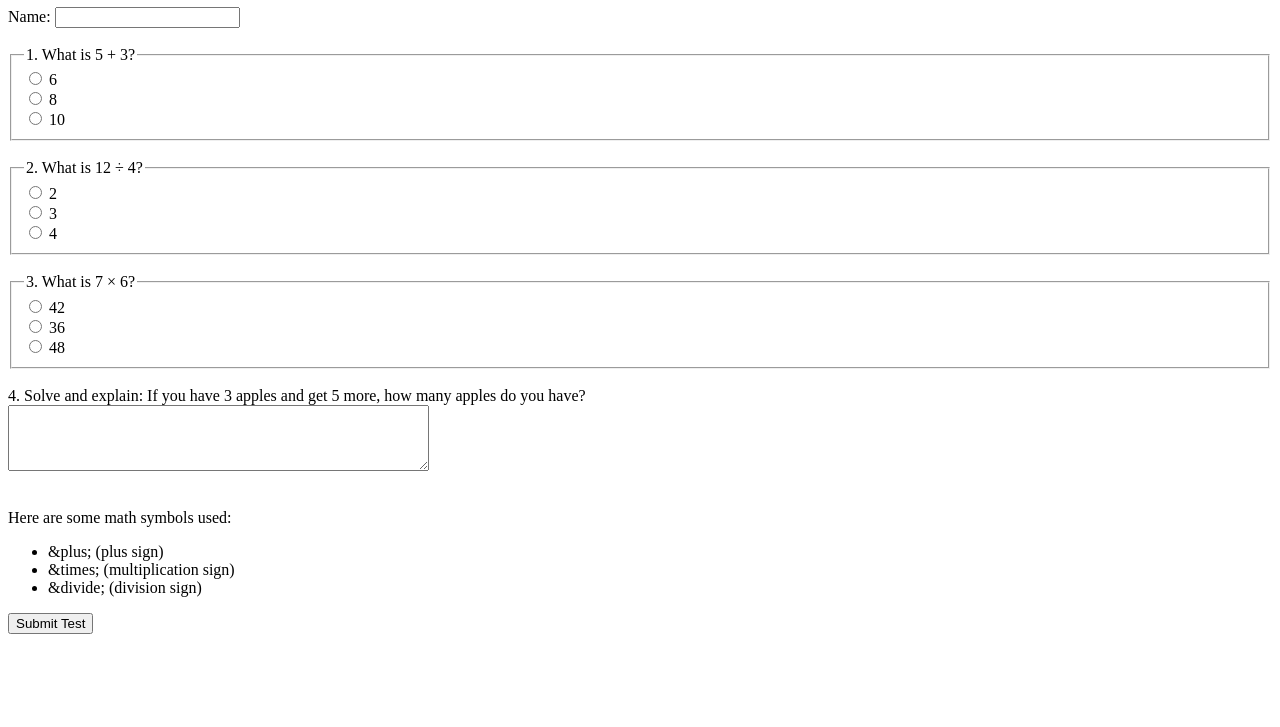
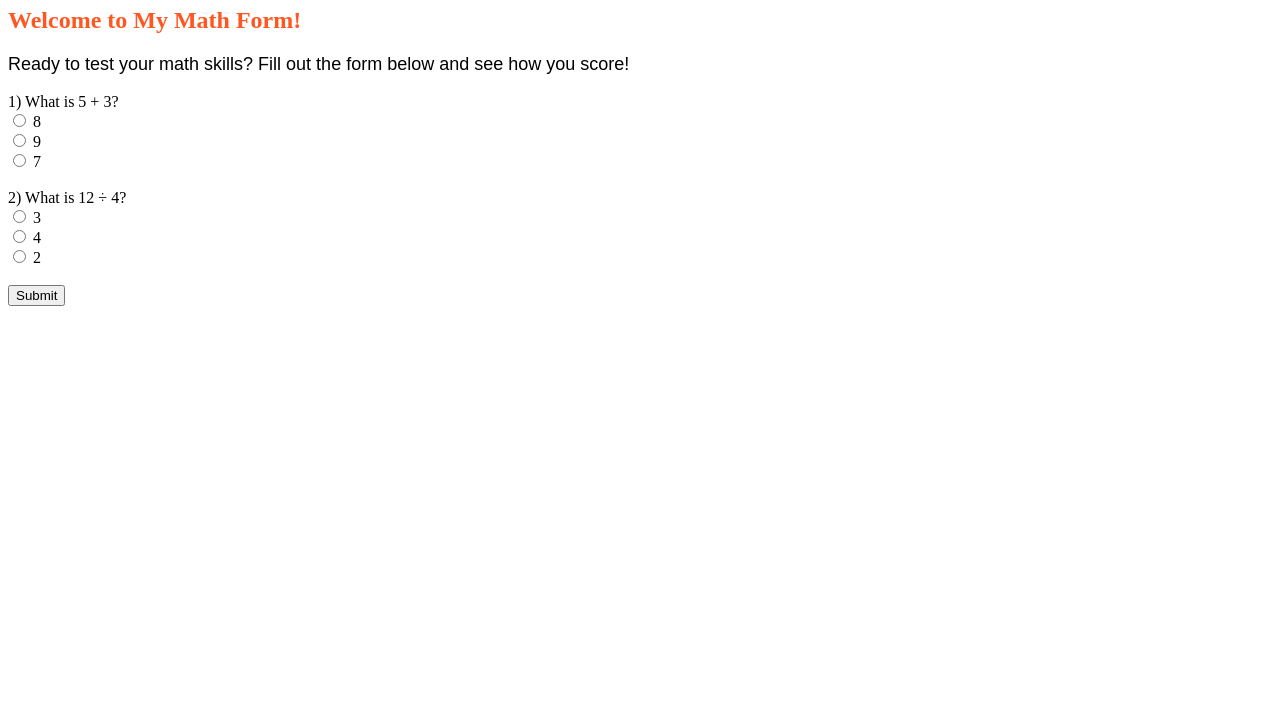
Before and after one commit to Lincoln332/math-form-link, a plain HTML site: page index (1) (1).html in a window 1280 px wide. Shown: the part 73-800 px from the top of the page. Drawn offline with Linux system fonts and the light colour scheme.

Commit message:
Update index (1) (1).html
Add math quiz form to index.html

```diff
--- a/index (1) (1).html
+++ b/index (1) (1).html
@@ -3,66 +3,62 @@
 <head>
   <meta charset="UTF-8" />
   <meta name="viewport" content="width=device-width, initial-scale=1" />
-          <title>Simple Math Test</title>
+  <title>Math Form Link</title>
 </head>
 <body>
+  <h1>Hello, GitHub Pages!</h1>
 
-          <!-- Start of Math Test Form -->
-          <h1>Simple Math Test</h1>
-          <form>
+  <h2 style="color: #FF5722;">Welcome to My Math Form!</h2>
+  <p style="font-size: 18px; font-family: Arial, sans-serif;">
+    Ready to test your math skills? Fill out the form below and see how you score!
+  </p>
 
-            <!-- Name input -->
-            <label for="username">Name:</label>
-            <input type="text" id="username" name="username" /><br /><br />
+  <form id="mathQuiz">
+    <label for="q1">1) What is 5 + 3?</label><br />
+    <input type="radio" id="q1a1" name="q1" value="8" />
+    <label for="q1a1">8</label><br />
+    <input type="radio" id="q1a2" name="q1" value="9" />
+    <label for="q1a2">9</label><br />
+    <input type="radio" id="q1a3" name="q1" value="7" />
+    <label for="q1a3">7</label><br /><br />
 
-            <!-- Multiple choice questions -->
-            <fieldset>
-              <legend>1. What is 5 + 3?</legend>
-              <input type="radio" id="q1a1" name="q1" value="6" />
-              <label for="q1a1">6</label><br />
-              <input type="radio" id="q1a2" name="q1" value="8" />
-              <label for="q1a2">8</label><br />
-              <input type="radio" id="q1a3" name="q1" value="10" />
-              <label for="q1a3">10</label>
-            </fieldset><br />
+    <label for="q2">2) What is 12 ÷ 4?</label><br />
+    <input type="radio" id="q2a1" name="q2" value="3" />
+    <label for="q2a1">3</label><br />
+    <input type="radio" id="q2a2" name="q2" value="4" />
+    <label for="q2a2">4</label><br />
+    <input type="radio" id="q2a3" name="q2" value="2" />
+    <label for="q2a3">2</label><br /><br />
 
-            <fieldset>
-              <legend>2. What is 12 ÷ 4?</legend>
-              <input type="radio" id="q2a1" name="q2" value="2" />
-              <label for="q2a1">2</label><br />
-              <input type="radio" id="q2a2" name="q2" value="3" />
-              <label for="q2a2">3</label><br />
-              <input type="radio" id="q2a3" name="q2" value="4" />
-              <label for="q2a3">4</label>
-            </fieldset><br />
+    <button type="button" onclick="checkAnswers()">Submit</button>
+  </form>
 
-            <fieldset>
-              <legend>3. What is 7 × 6?</legend>
-              <input type="radio" id="q3a1" name="q3" value="42" />
-              <label for="q3a1">42</label><br />
-              <input type="radio" id="q3a2" name="q3" value="36" />
-              <label for="q3a2">36</label><br />
-              <input type="radio" id="q3a3" name="q3" value="48" />
-              <label for="q3a3">48</label>
-            </fieldset><br />
+  <p id="result" style="font-weight: bold; margin-top: 15px;"></p>
 
-            <!-- Word problem -->
-            <label for="wordProblem">4. Solve and explain: If you have 3 apples and get 5 more, how many apples do you have?</label><br />
-            <textarea id="wordProblem" name="wordProblem" rows="4" cols="50"></textarea><br /><br />
+  <script>
+  function checkAnswers() {
+    const answers = {
+      q1: "8",
+      q2: "3"
+    };
+    let score = 0;
+    const total = Object.keys(answers).length;
 
-            <!-- Math symbols example -->
-            <p>Here are some math symbols used:</p>
-            <ul>
-              <li>&amp;plus; (plus sign)</li>
-              <li>&amp;times; (multiplication sign)</li>
-              <li>&amp;divide; (division sign)</li>
-            </ul>
+    for (let q in answers) {
+      const selected = document.querySelector(`input[name="${q}"]:checked`);
+      if (selected && selected.value === answers[q]) {
+        score++;
+      }
+    }
 
-            <!-- Submit button -->
-            <button type="submit">Submit Test</button>
-
-          </form>
-          <!-- End of Math Test Form -->
-
+    const result = document.getElementById("result");
+    result.textContent = `You got ${score} out of ${total} correct!`;
+    if(score === total){
+      result.style.color = "green";
+    } else {
+      result.style.color = "red";
+    }
+  }
+  </script>
 </body>
 </html>
```
Lines whose indentation alone changed are shown as unchanged.
